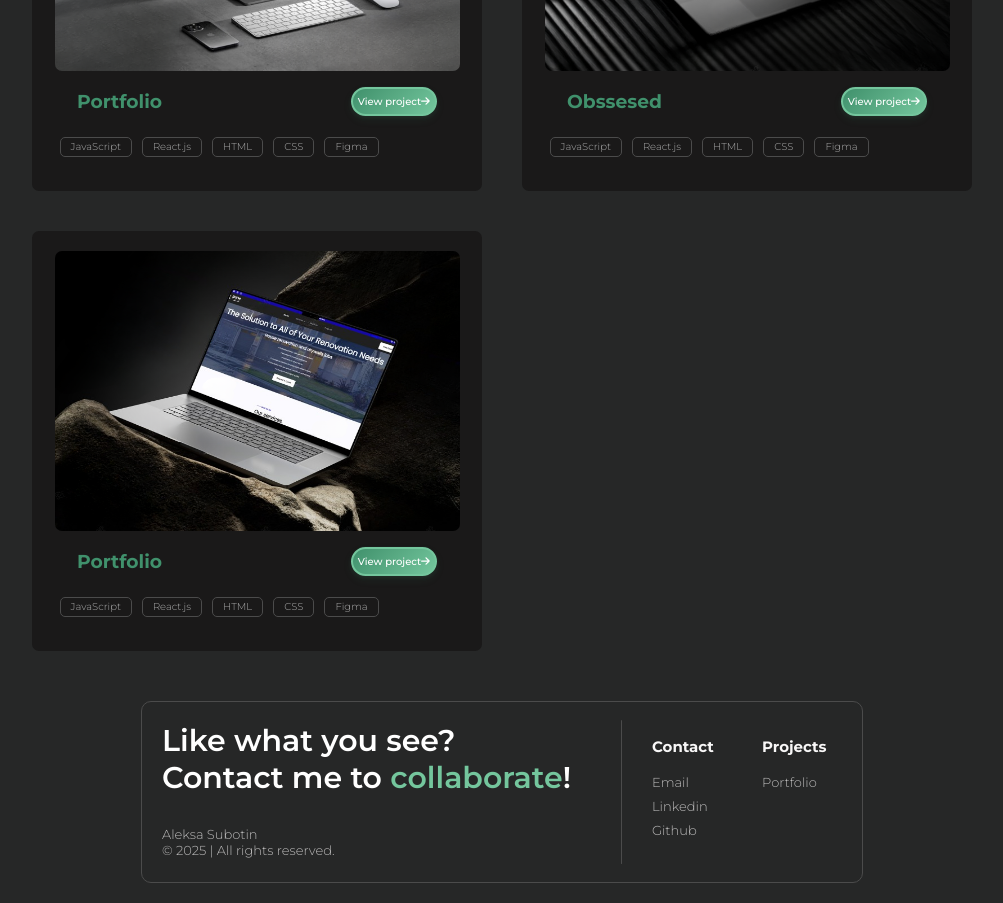
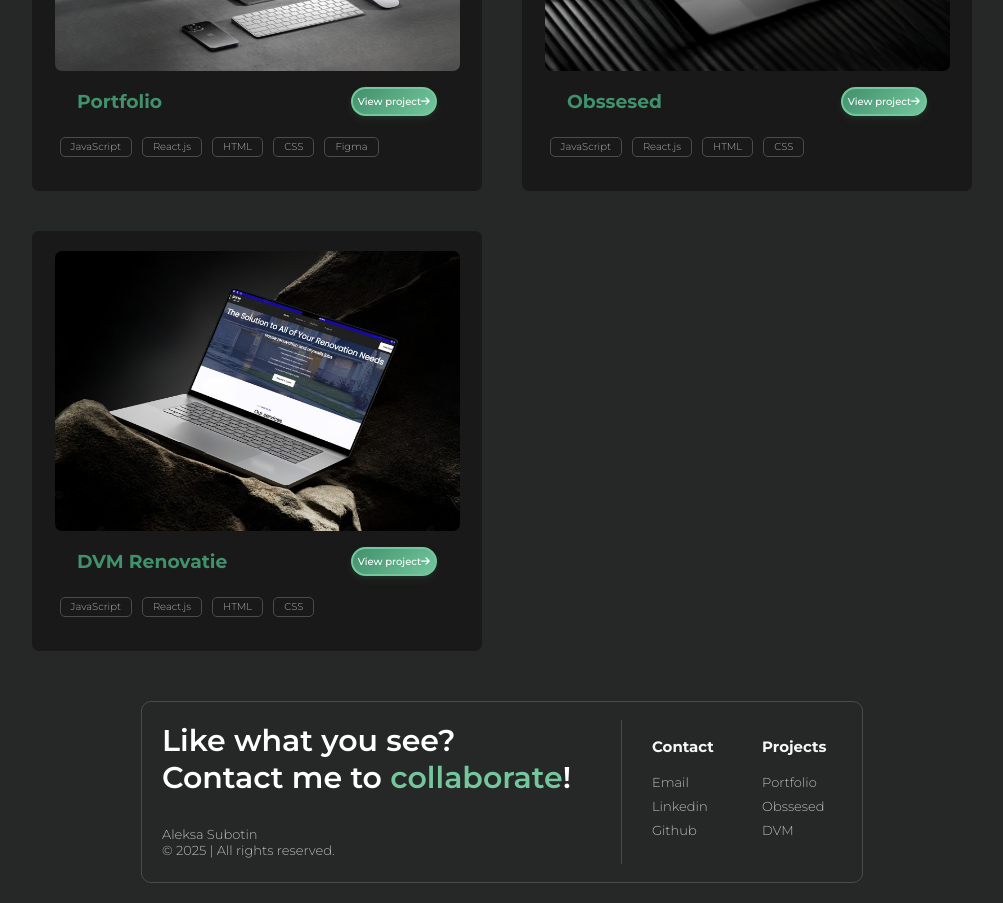
Before and after one commit to aleksa13122/aleksa-s-portfolio, a React (Vite) app: page / in a window 1280 px wide. Shown: the part 1940-2843 px from the top of the page, without its empty margins (138-1141 px from the left). Built offline with nearby package versions, Linux system fonts and the light colour scheme.

Commit message:
projects image change

```diff
--- a/src/components/Contact/Contact.css
+++ b/src/components/Contact/Contact.css
@@ -88,3 +88,6 @@
 .email-copy:hover {
   cursor: pointer;
 }
+.portfolio-anchor {
+  padding-right: 10px;
+}
--- a/src/components/Contact/Contact.jsx
+++ b/src/components/Contact/Contact.jsx
@@ -43,6 +43,12 @@ const Contact = forwardRef((props, ref) => {
           <a className="portfolio-anchor" href="/portfolio">
             Portfolio
           </a>
+          <a className="portfolio-anchor" href="/portfolio">
+            Obssesed
+          </a>
+          <a className="portfolio-anchor" href="/portfolio">
+            DVM
+          </a>
         </div>
       </div>
     </div>
--- a/src/components/Projects/Projects.jsx
+++ b/src/components/Projects/Projects.jsx
@@ -44,7 +44,6 @@ const Projects = forwardRef((props, ref) => {
             <button className="tech-btn">React.js</button>
             <button className="tech-btn">HTML</button>
             <button className="tech-btn">CSS</button>
-            <button className="tech-btn">Figma</button>
           </div>
         </div>
         <div className="project-item">
@@ -52,7 +51,7 @@ const Projects = forwardRef((props, ref) => {
             <img src={dvmImg} className="project-img" />
           </div>
           <div className="project-info">
-            <h3>Portfolio</h3>
+            <h3>DVM Renovatie</h3>
             <a href="/portfolio" className="tech-btn-link">
               View project <FontAwesomeIcon icon={faArrowRight} />
             </a>
@@ -62,7 +61,6 @@ const Projects = forwardRef((props, ref) => {
             <button className="tech-btn">React.js</button>
             <button className="tech-btn">HTML</button>
             <button className="tech-btn">CSS</button>
-            <button className="tech-btn">Figma</button>
           </div>
         </div>
       </div>
```
Also changed, not shown: src/components/Routes/Obssesed.jsx (added, +49 -0 lines), src/components/Routes/Dvm.css (added), src/components/Routes/Dvm.jsx (added), src/components/Routes/Obssesed.css (added).
